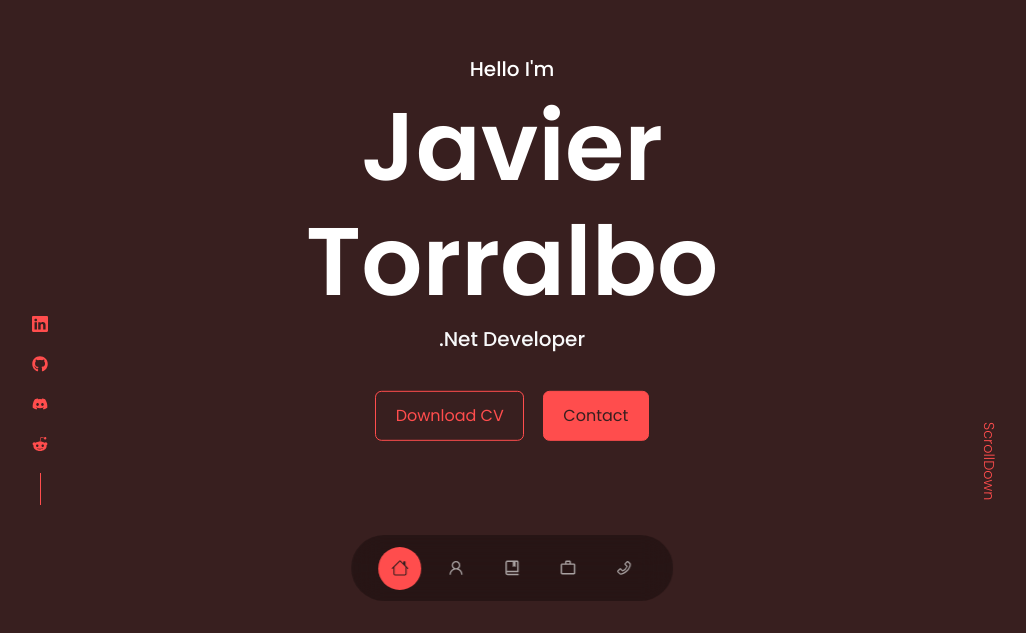
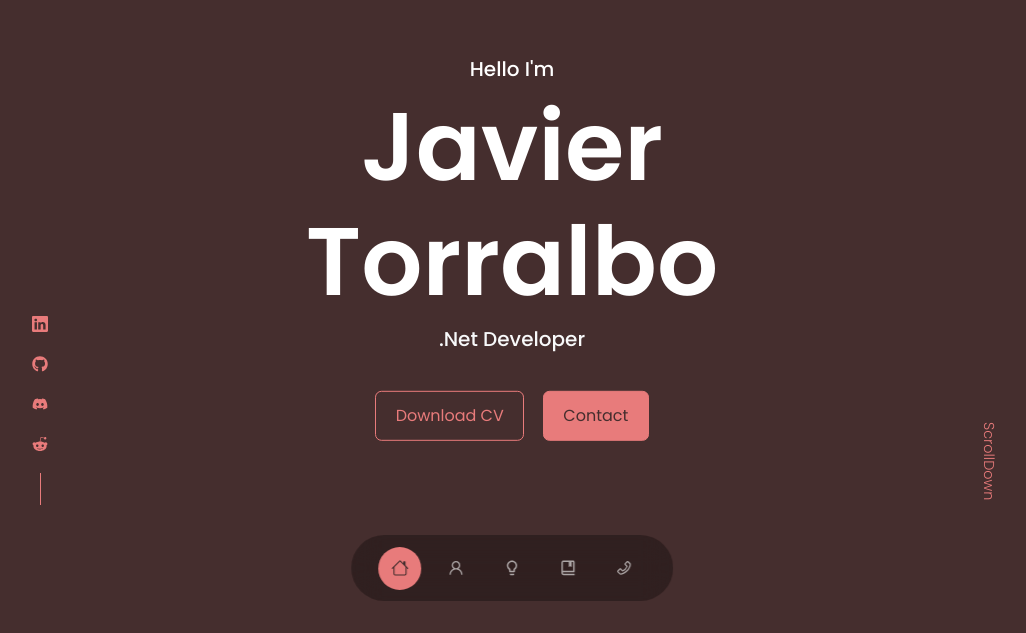
Before and after one commit to JavierStark/javierstark.github.io, a React (Create React App) app: page / in a window 1280 px wide. Shown: the part 167-800 px from the top of the page, without its empty margins (128-1154 px from the left). Built offline with nearby package versions, Linux system fonts and the light colour scheme.

Commit message:
Complete Overhaul

```diff
--- a/src/components/about/about.css
+++ b/src/components/about/about.css
@@ -2,7 +2,6 @@
     display: grid;
     grid-template-columns: 35% 50%;
     gap: 15%;
-    height: 90vh;
     position: relative;
 }
 
--- a/src/components/contact/Contact.jsx
+++ b/src/components/contact/Contact.jsx
@@ -24,16 +24,16 @@ const Contact = () => {
       <div className="container contact__container">
         <div className="contact__options">
           <article className={'contact__option'}>
+            <FaDiscord className={'contact__option-icon'}/>
+            <h4>Discord</h4>
+            <h5>JavierStark#9956</h5>
+            <a href="https://discordapp.com/users/449292174996013067" target={'_blank'}>Send DM</a>
+          </article>
+          <article className={'contact__option'}>
             <MdOutlineEmail className={'contact__option-icon'}/>
             <h4>Email</h4>
             <h5>javiertorralbocortes@gmail.com</h5>
             <a href="mailto:javiertorralbocortes@gmail.com" target={'_blank'}>Send a message</a>
-          </article>
-          <article className={'contact__option'}>
-            <FaDiscord className={'contact__option-icon'}/>
-            <h4>Discord</h4>
-            <h5>JavierStark#9956</h5>
-            <a href="https://discordapp.com/users/449292174996013067" target={'_blank'}>Send DM</a>
           </article>
           <article className={'contact__option'}>
             <FaLinkedin className={'contact__option-icon'}/>
@@ -42,13 +42,6 @@ const Contact = () => {
             <a href="https://linkedin.com/in/javiertorralbocortes" target={'_blank'}>Connect with me</a>
           </article>
         </div>
-
-        <form ref={form} onSubmit={sendEmail}>
-          <input type="text" name={'name'} placeholder={'Your Full Name'} required/>
-          <input type="email" name={'email'} placeholder={'Your Email'} required/>
-          <textarea name="message" rows="10" placeholder={'Your Message'} required></textarea>
-          <button type={'submit'} className={'btn btn-primary'}>Send Message</button>
-        </form>
       </div>
     </section>
   );
--- a/src/components/contact/contact.css
+++ b/src/components/contact/contact.css
@@ -1,23 +1,21 @@
 .container.contact__container {
-    width: 58%;
-    display: grid;
-    grid-template-columns: 40% 58%;
-    gap: 5%;
+    width: 75%;
 }
 
 .contact__options {
     display: flex;
-    flex-direction: column;
+    flex-direction: row;
+    justify-content: space-between;
     gap: 1.2rem;
 }
 
 .contact__option {
     background: var(--color-bg-variant);
-    padding-bottom: 2rem;
     border-radius: 1.2rem;
     text-align: center;
     border: 1px solid transparent;
     transition: var(--transition);
+    padding: 2rem 3rem;
 }
 
 .contact__option:hover {
--- a/src/components/experience/Experience.jsx
+++ b/src/components/experience/Experience.jsx
@@ -5,7 +5,7 @@ import Skill from "./Skill";
 
 const Experience = () => {
   return (
-    <section id={'section'}>
+    <section id={'skills'}>
       <h5>Skills I have</h5>
       <h2>Main Skills</h2>
 
--- a/src/components/footer/Footer.jsx
+++ b/src/components/footer/Footer.jsx
@@ -11,10 +11,8 @@ const Footer = () => {
       <ul className={'permalinks'}>
         <li><a href="#">Home</a></li>
         <li><a href="#about">About</a></li>
-        <li><a href="#experience">Experience</a></li>
+        <li><a href="#skills">Skills</a></li>
         <li><a href="#portfolio">Portfolio</a></li>
-        <li><a href="#services">Services</a></li>
-        <li><a href="#testimonials">Testimonials</a></li>
         <li><a href="#contact">Contact</a></li>
       </ul>
 
--- a/src/components/nav/Nav.jsx
+++ b/src/components/nav/Nav.jsx
@@ -3,7 +3,7 @@ import './nav.css'
 import {BsHouse} from "react-icons/bs";
 import {AiOutlineUser, AiOutlinePhone} from "react-icons/ai";
 import {BiBookBookmark} from 'react-icons/bi'
-import {MdOutlineWorkOutline} from 'react-icons/md'
+import {MdOutlineWorkOutline, MdLightbulbOutline} from 'react-icons/md'
 import {useState} from "react";
 
 const Nav = () => {
@@ -19,14 +19,14 @@ const Nav = () => {
          className={activeNav === '#about' ? 'active' : ''}
          onClick={() => setActiveNav('#about')}
       ><AiOutlineUser/></a>
+      <a href="#skills"
+         className={activeNav === '#skills' ? 'active' : ''}
+         onClick={() => setActiveNav('#skills')}
+      ><MdLightbulbOutline/></a>
       <a href="#portfolio"
          className={activeNav === '#portfolio' ? 'active' : ''}
          onClick={() => setActiveNav('#portfolio')}
       ><BiBookBookmark/></a>
-      <a href="#services"
-         className={activeNav === '#services' ? 'active' : ''}
-         onClick={() => setActiveNav('#services')}
-      ><MdOutlineWorkOutline/></a>
       <a href="#contact"
          className={activeNav === '#contact' ? 'active' : ''}
          onClick={() => setActiveNav('#contact')}
--- a/src/index.css
+++ b/src/index.css
@@ -11,9 +11,9 @@
 }
 
 :root {
-    --color-bg: #381f1f;
+    --color-bg: #452e2e;
     --color-bg-variant: #6c2c2c;
-    --color-primary: #ff4d4d;
+    --color-primary: #e87b7b;
     --color-primary-variant: rgba(255, 77, 77, 0.4);
     --color-white: #fff;
     --color-light: rgba(255, 255, 255, 0.6);
```
